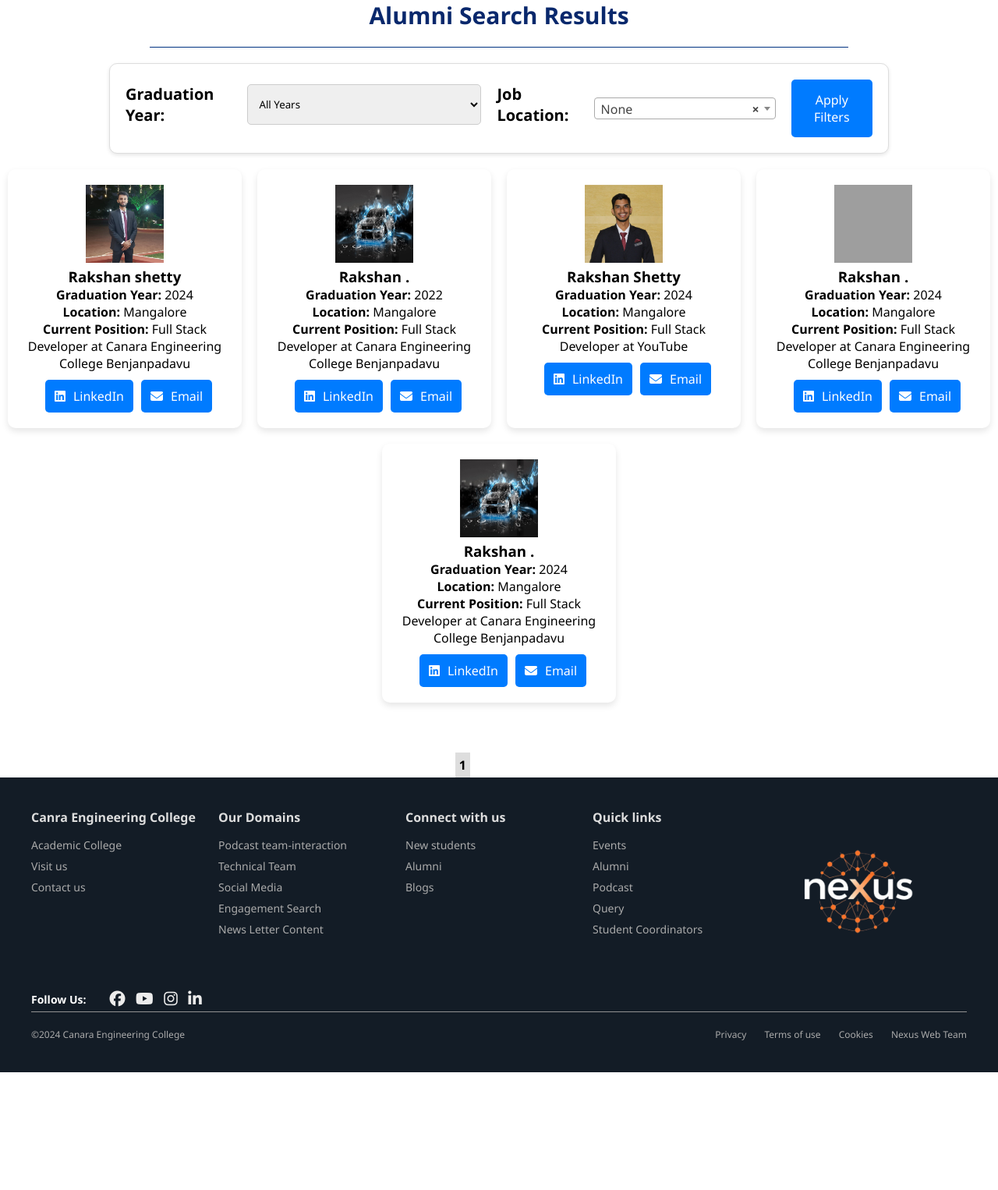
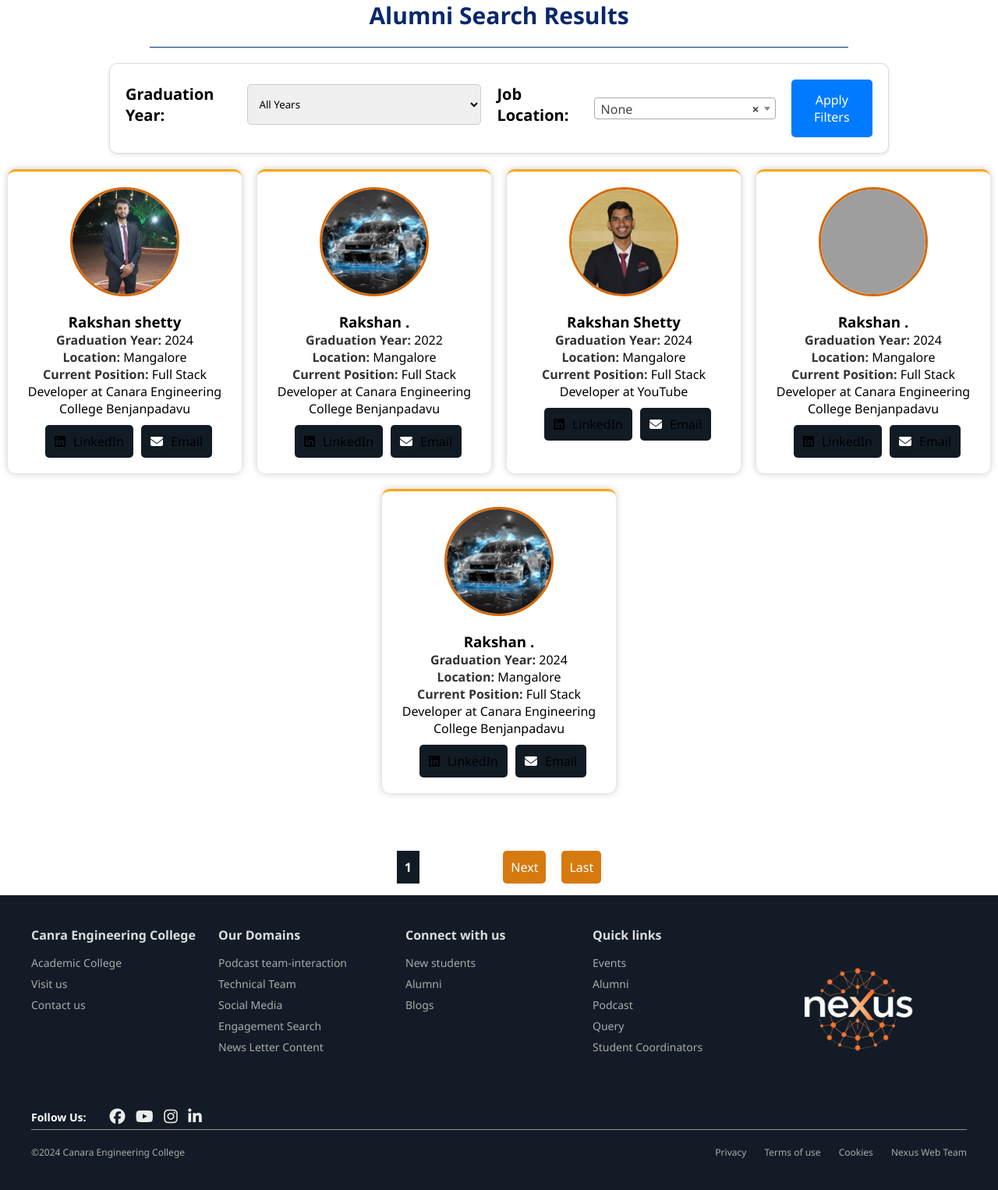
Before and after one commit to Rakshan001/Nexus_Web, a Django app: page /alumni/alumni-search/ in a window 1280 px wide. Shown: the part 253-1779 px from the top of the page at 78% size. Before the commit the page ends 1628 px from the top, so only its background shows below. Run offline with Django 4.2, Linux system fonts and the light colour scheme; a user stored in the database is signed in; data comes from the database, SQL or seed files in the repository; both versions use the stored data as it was after the commit; some libraries are stand-ins or nearby versions; grey boxes are pictures that could not be loaded.

Commit message:
alumni css updated

```diff
--- a/Nexus/alumni_details/templates/alumni_details/alumni_search_results.html
+++ b/Nexus/alumni_details/templates/alumni_details/alumni_search_results.html
@@ -93,25 +93,32 @@ button:hover {
     margin-bottom: 4rem;
 }
 
+.alumni-results .alumni-profile-card .profile-details a{
+    color: #000;
+
+}
+
 .alumni-profile-card {
     background-color: #ffffff;
     border-radius: 10px;
     padding: 20px;
-    box-shadow: 0 4px 8px rgba(0, 0, 0, 0.1);
+    box-shadow: 0 0 10px rgba(0, 0, 0, 0.219);
     text-align: center;
     width: 300px; /* Adjust card width */
     transition: transform 0.3s ease;
+    border-top: 3px solid orange;
 }
+
 
 .alumni-profile:hover {
     transform: translateY(-5px); /* Slight hover effect */
 }
 
-.alumni-profile img {
+.alumni-profile-card .profile-image img {
     border-radius: 50%;
     object-fit: cover;
     margin-bottom: 15px;
-    border: 3px solid #005582;
+    border: 3px solid #d86800;
     width: 140px;
     height: 140px;
 }
@@ -138,10 +145,10 @@ button:hover {
     margin-top: 10px;
 }
 
-.connect-btn {
+.connec-btn .connect-btn {
     display: flex;
     align-items: center;
-    background-color: #007bff; /* LinkedIn Blue */
+    background-color: #111b24; /* LinkedIn Blue */
     border: none;
     border-radius: 5px;
     padding: 10px 12px;
@@ -151,7 +158,7 @@ button:hover {
     gap: 10px;
 }
 
-.connec-btn button a{
+.connec-btn .connect-btn button a{
     text-decoration: none;
     color: white;
 }
@@ -164,6 +171,29 @@ button:hover {
     text-align: center;
     font-size: 25px;
     margin: 10px;
+}
+
+.pagination{
+    display: flex;
+    justify-content: center;
+    align-items: center;
+    gap: 20px;
+    margin: 5px;
+    padding: 10px;
+}
+
+.pagination .next-prev{
+    background-color: #d67a10;
+    padding: 10px;
+    border-radius: 5px;
+    color: white;
+}
+
+.pagination .first-prev{
+    background-color: #e9810a;
+    padding: 10px;
+    border-radius: 5px;
+    color: white;
 }
 
 /* Remove bullet points from the suggestions */
@@ -305,15 +335,15 @@ button:hover {
             <a href="{% url 'public_alumni_profile' alumni.alumni_id %}">
 
 
-          <img src="{% if alumni.profile_picture %}{{ alumni.profile_picture.url }}{% else %}{% static 'alumni_details/assets/default.png' %}{% endif %}" alt="{% if alumni.profile_picture %}{{ alumni.first_name }}'s Profile Picture{% else %}Default Profile Picture{% endif %}" width="100" height="100">
+          <img src="{% if alumni.profile_picture %}{{ alumni.profile_picture.url }}{% else %}{% static 'alumni_details/assets/default.png' %}{% endif %}" alt="{% if alumni.profile_picture %}{{ alumni.first_name }}'s Profile Picture{% else %}Default Profile Picture{% endif %}">
 
         </div>
         <div class="profile-details" >
             <a href="{% url 'public_alumni_profile' alumni.alumni_id %}">
-            <h3 style="color: black;">{{ alumni.first_name }} {{ alumni.last_name }}</h3>
-            <p style="color: black;"><strong>Graduation Year:</strong> {{ alumni.graduation_year }}</p>
-            <p style="color: black;"><strong>Location:</strong> {{ alumni.location }}</p>
-            <p style="color: black;"><strong>Current Position:</strong> {{ alumni.current_position }} at {{ alumni.company_name }}</p>
+            <h3>{{ alumni.first_name }} {{ alumni.last_name }}</h3>
+            <p><strong style="color: #333;">Graduation Year:</strong> {{ alumni.graduation_year }}</p>
+            <p><strong style="color: #333;">Location:</strong> {{ alumni.location }}</p>
+            <p><strong style="color: #333;">Current Position:</strong> {{ alumni.current_position }} at {{ alumni.company_name }}</p>
             <div class="connec-btn">
                 <button class="connect-btn"><i class="fa-brands fa-linkedin"></i><a href="{{ alumni.linkedin_url }}" target="_blank">LinkedIn</a></button>
                 <button class="connect-btn"><i class="fa-solid fa-envelope"></i><a href="">Email</a></button>
@@ -326,23 +356,23 @@ button:hover {
 </div>
 
 <!-- Pagination Controls -->
-<div class="pagination" style="display: flex; align-items: center; justify-content: center; margin-top: 20px;">
+<div class="pagination">
     {% if page_obj.has_previous %}
-        <a href="?alumni={{ request.GET.alumni }}&page=1">First</a>
-        <a href="?alumni={{ request.GET.alumni }}&page={{ page_obj.previous_page_number }}">Previous</a>
+        <a href="?alumni={{ request.GET.alumni }}&page=1" class="first-prev">First</a>
+        <a href="?alumni={{ request.GET.alumni }}&page={{ page_obj.previous_page_number }}" class="first-prev">Previous</a>
     {% endif %}
 
     {% for page_num in page_obj.paginator.page_range %}
         {% if page_num == page_obj.number %}
-            <strong style="padding: 5px; background-color: #ddd;">{{ page_num }}</strong>
+            <strong style="padding: 10px; background-color: #111b24; color: white;">{{ page_num }}</strong>
         {% else %}
             <a href="?alumni={{ request.GET.alumni }}&page={{ page_num }}">{{ page_num }}</a>
         {% endif %}
     {% endfor %}
 
     {% if page_obj.has_next %}
-        <a href="?alumni={{ request.GET.alumni }}&page={{ page_obj.next_page_number }}">Next</a>
-        <a href="?alumni={{ request.GET.alumni }}&page={{ page_obj.paginator.num_pages }}">Last</a>
+        <a href="?alumni={{ request.GET.alumni }}&page={{ page_obj.next_page_number }}" class="next-prev">Next</a>
+        <a href="?alumni={{ request.GET.alumni }}&page={{ page_obj.paginator.num_pages }}" class="next-prev">Last</a>
     {% endif %}
 </div>
 
```
Also changed, not shown: Nexus/alumni_details/templates/alumni_details/alumni_by_year.html (+32 -0 lines), Nexus/db.sqlite3.
